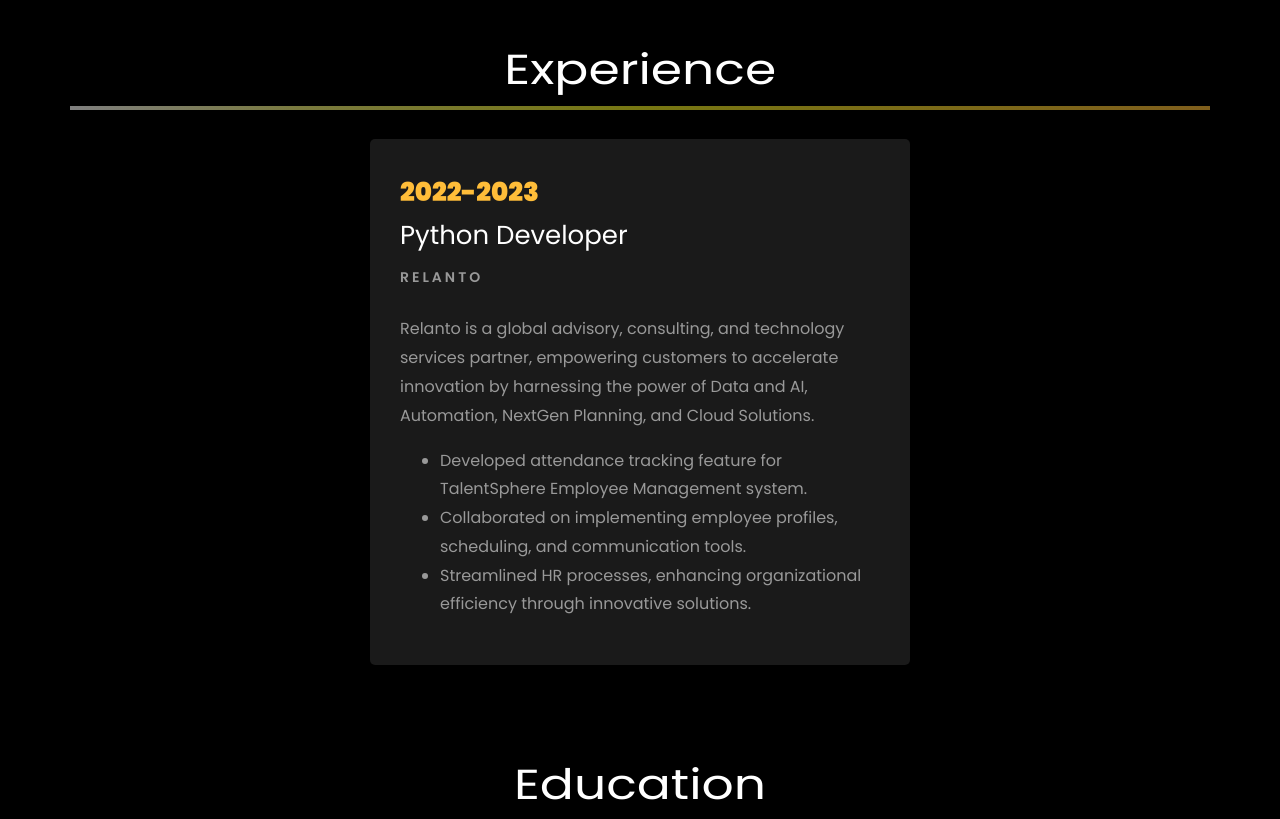
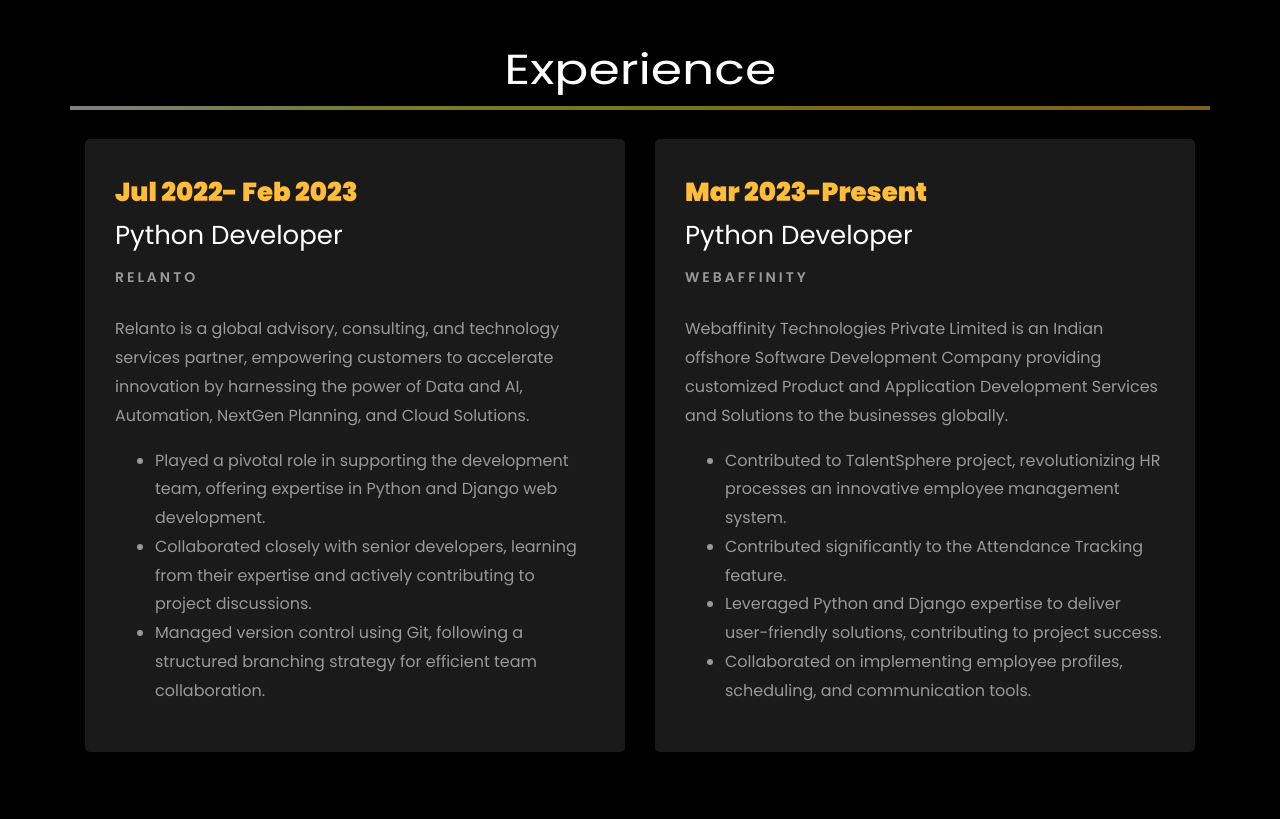
Before and after one commit to maheshballi/MyPortfolio, a plain HTML site: page index.html in a window 1280 px wide. Shown: the part 2140-2959 px from the top of the page. Drawn offline with Linux system fonts and the light colour scheme; files whose address does not match are found by name.

Commit message:
Resume added

```diff
--- a/index.html
+++ b/index.html
@@ -191,7 +191,7 @@
 															<div class="d-flex">
 																	<a href="https://www.linkedin.com/in/mahesh-balli/" class="btn btn-white btn-outline-white py-3 px-4 custom-btn">Linkedin</a>
 
-																	<a href="https://drive.google.com/file/d/1LmGr7M1A2ajke_Hrty7PsM2DvOulh_Ye/view?usp=drive_link" class="btn btn-white btn-outline-white py-3 px-4 ml-2 custom-btn">Download CV</a>
+																	<a href="https://drive.google.com/file/d/1sBlEYj7rOPKa_o86nxRefEA3WN5PG9YJ/view?usp=drive_link" class="btn btn-white btn-outline-white py-3 px-4 ml-2 custom-btn">Download CV</a>
 															</div>
 
 													</div>
@@ -242,7 +242,7 @@
 																	<div class="about-info">
 																			<p><span class="title-s">Name: </span> <span>Mahesh Balli</span></p>
 																			<p><span class="title-s">Job Role: </span> <span>Python Developer</span></p>
-																			<p><span class="title-s">Experience: </span> <span>1 Year</span></p>
+																			<p><span class="title-s">Experience: </span> <span>2 years</span></p>
 																			<p><span class="title-s">Address: </span> <span>Bengaluru, India</span></p>
 																	</div>
 															</div>
@@ -324,21 +324,39 @@
 		<br>
 
 		<div class="row">
-			<div class="col-md-6 mx-auto"> <!-- Center the column -->
+			<div class="col-md-6"> <!-- First column -->
 					<div class="resume-wrap ftco-animate">
-							<span class="date">2022-2023</span>
+							<span class="date">Jul 2022- Feb 2023</span>
 							<h2>Python Developer</h2>
 							<span class="position">Relanto</span>
 							<p class="mt-4">Relanto is a global advisory, consulting, and technology services partner, empowering customers to accelerate innovation by harnessing the power of Data and AI, Automation, NextGen Planning, and Cloud Solutions.
 									<ul>
-											<li>Developed attendance tracking feature for TalentSphere Employee Management system.</li>
-											<li>Collaborated on implementing employee profiles, scheduling, and communication tools.</li>
-											<li>Streamlined HR processes, enhancing organizational efficiency through innovative solutions.</li>
+											<li>Played a pivotal role in supporting the development team, offering expertise in Python and Django web development.</li>
+											<li>Collaborated closely with senior developers, learning from their expertise and actively contributing to project discussions.</li>
+											<li>Managed version control using Git, following a structured branching strategy for efficient team collaboration.</li>
+									</ul>
+							</p>
+					</div>
+			</div>
+			<div class="col-md-6"> <!-- Second column -->
+					<div class="resume-wrap ftco-animate">
+							<span class="date">Mar 2023-Present</span>
+							<h2>Python Developer</h2>
+							<span class="position">WebAffinity</span>
+							<p class="mt-4">Webaffinity Technologies Private Limited is an Indian offshore Software Development Company providing customized Product and Application Development Services and Solutions to the businesses globally.
+									<ul>
+											<li>Contributed to TalentSphere project, revolutionizing HR processes an innovative employee management system.</li>
+											<li>Contributed significantly to the Attendance Tracking feature.</li>
+											<li>Leveraged Python and Django expertise to deliver user-friendly solutions, contributing to project success.</li>
+											<li>
+												Collaborated on implementing employee profiles, scheduling, and communication tools.
+											</li>
 									</ul>
 							</p>
 					</div>
 			</div>
 	</div>
+
 
 				</div>
 
@@ -411,7 +429,7 @@
 
                 <h3 class="heading"><a href="#">Innovative Employee Management System: TalentSphere</a></h3>
                 <p>
-									Played a pivotal role in developing TalentSphere at Relanto, streamlining HR processes with features like attendance tracking, scheduling, and analytics, enhancing organizational efficiency.</p>
+									Played a pivotal role in developing TalentSphere at WebAffinity, streamlining HR processes with features like attendance tracking, scheduling, and analytics, enhancing organizational efficiency.</p>
               </div>
             </div>
           </div>
@@ -492,7 +510,7 @@
           			<span class="icon-file"></span>
           		</div>
           		<h3 class="mb-4">Resume</h3>
-	            <p><a href="https://drive.google.com/file/d/1FRfkv-qgzPZnaTWCJKTnCJafdYLsNHI6/view?usp=drive_link">Download Now</a></p>
+	            <p><a href="https://drive.google.com/file/d/1sBlEYj7rOPKa_o86nxRefEA3WN5PG9YJ/view?usp=drive_link">Download Now</a></p>
 	          </div>
           </div>
 
```
